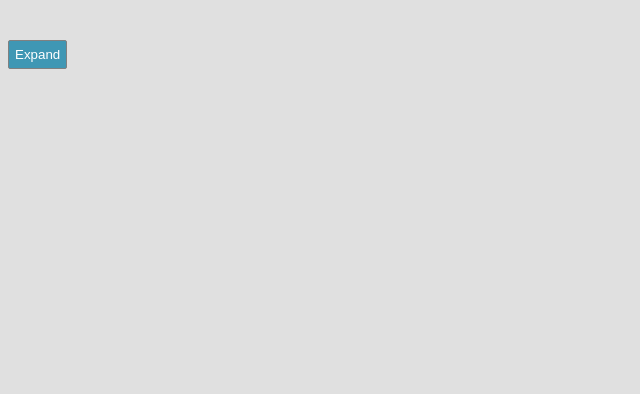
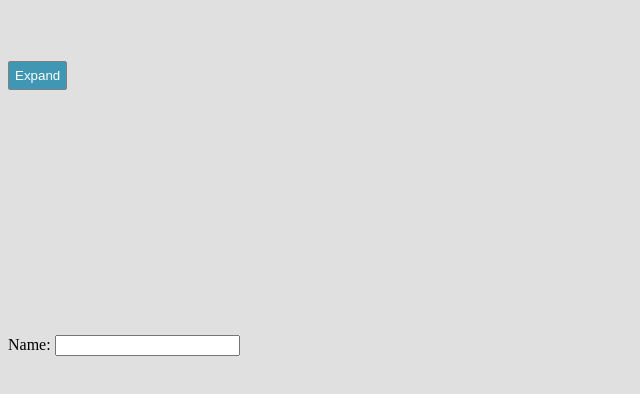
Before and after one commit to Dannyp123/ESPN-Statistic-Slid-Box, a plain HTML site: page sliderPage.html in a window 1280 px wide. Shown: the whole page, without its empty margins (0-640 px from the left). Drawn offline with Linux system fonts and the light colour scheme.

Commit message:
Added classes and IDs
I added classes and IDs for the JS to get attached to the card
so I could also get the value out of the name input

```diff
--- a/sliderPage.html
+++ b/sliderPage.html
@@ -12,7 +12,7 @@
       <div  class="sliderOut card">
         <img class="img-one" src="/imgs/dak-img1.jpg" />
         <div class="text-area-one">
-          <span><h2>Dak Prescott</h2></span>
+          <span><h2 class="playerNameArea" ></h2></span>
           <span>
             <ul class="list-unstyled">
               <li class="list-stats" >22 Touchdowns</li>
@@ -24,6 +24,12 @@
         </div>
       </div>
     </div>
+    <div id="insertName" class="nameInput">
+        <label for="nameInput">
+          Name:
+          <input type="text" class="name" id="nameBar">
+        </label>
+    </div>
     <div class="slidIn-btn-area">
       <button id="expandingSliderBtn" class="sliding-btn" type="button">Expand</button>
     </div>
```
